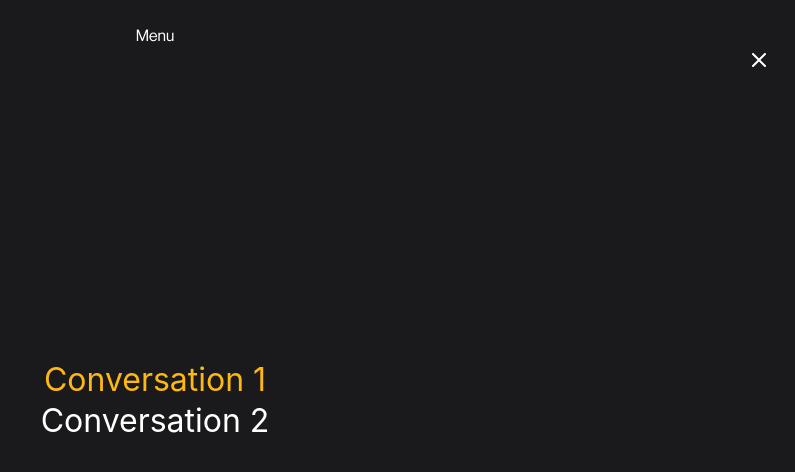
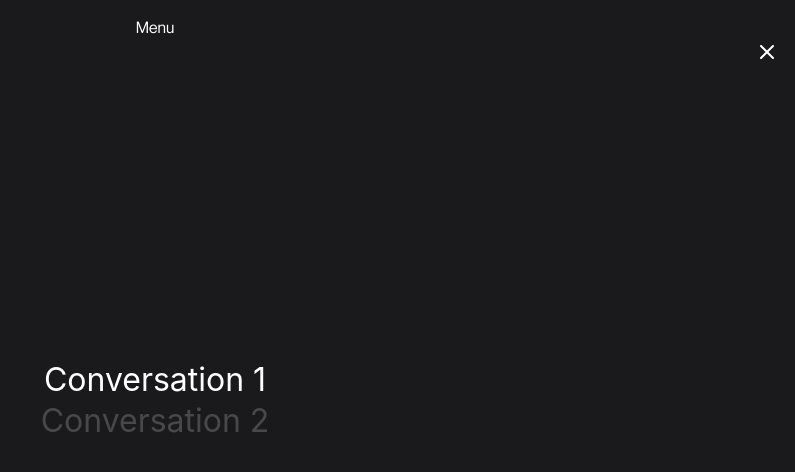
Before and after one commit to seniorcreative/conversational-form-json, a Vue app: page / in a window 1280 px wide. Both pictures are taken after a click on the button "Menu". Shown: the top 472 px of the page, without its empty margins (485-1280 px from the left). Built offline with nearby package versions, Linux system fonts and the light colour scheme; no server answers.

Commit message:
Styling and conversation buttons

```diff
--- a/src/App.vue
+++ b/src/App.vue
@@ -70,7 +70,7 @@ nav {
   top: 0;
   left: 0;
   margin: 0 !important;
-  padding: 1.5rem;
+  padding: 1rem;
   background-color: #1a1a1c;
 }
 section#devpanel {
@@ -80,7 +80,7 @@ section#devpanel {
   left: -9999px;
 }
 section#intro {
-  padding-top: 5.7rem;
+  padding-top: 4.4rem;
   p {
     color: #fff;
     font-size: 3rem;
@@ -103,10 +103,7 @@ section#menu {
   justify-content: center;
 }
 #formTarget {
-  height: calc(100vh - 300px);
-}
-nav {
-  margin: 1rem 0;
+  height: calc(100vh - 280px);
 }
 ul li a, ul li button, button.reload {
   background: none;
--- a/src/components/Start.vue
+++ b/src/components/Start.vue
@@ -14,8 +14,8 @@
     <!-- Conversations menu -->
     <section id="menu" v-show="showMenu">
       <ul>
-        <li><button type="button" @click="setForm('conversation-2')" v-bind:class="{ active: formIndex == 2 }" >Conversation 1</button></li>
-        <li><button type="button" @click="setForm('conversation-3')" v-bind:class="{ active: formIndex == 3 }" __disabled="!this.form1Submitted" >Conversation 2</button></li>
+        <li><button type="button" @click="setForm('conversation-2')" _v-bind:class="{ active: formIndex == 2 }" >Conversation 1</button></li>
+        <li><button type="button" @click="setForm('conversation-3')" _v-bind:class="{ active: formIndex == 3 }" :disabled="!this.form1Submitted" >Conversation 2</button></li>
       </ul>
     </section>
     <!-- Conversation tool -->
@@ -66,7 +66,7 @@ export default {
       //   this.converse()
       // }, 500)
       axios
-        .get(`https://sheetsu.com/apis/v1.0su/a75350b2f458/sheets/${formName}`)
+        .get(`https://sheetsu.com/apis/v1.0bu/a75350b2f458/sheets/${formName}`)
         .then(response => {
           this.formatJSONAsTags(response.data)
         }
@@ -142,10 +142,10 @@ export default {
 
       const userInterfaceOptions = {
         // controlElementsInAnimationDelay: 250,
-        // robot: {
+        robot: {
         //   robotResponseTime: 1000
-        // //   chainedResponseTime: 500
-        // },
+          chainedResponseTime: 1000
+        },
         user: {
           showThinking: false,
           showThumb: false
```
